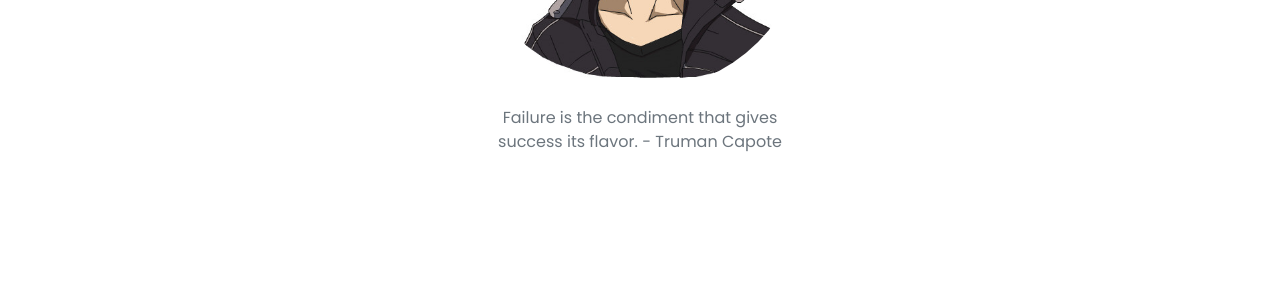
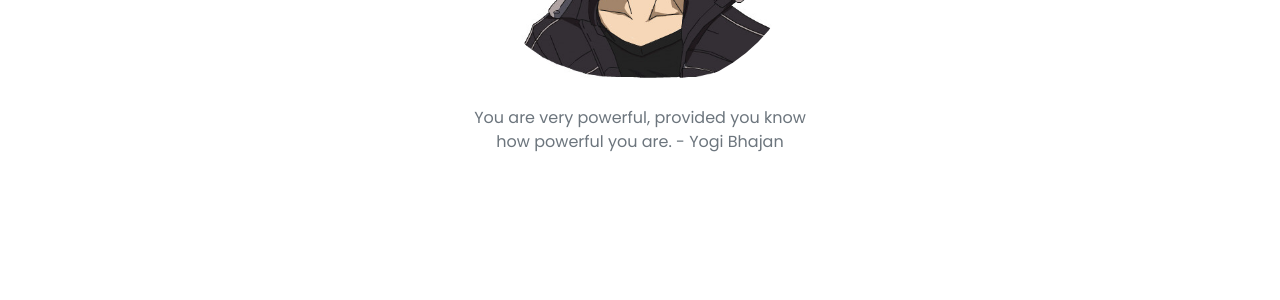
Before and after one commit to thaluu/thaluu.github.io, a Jekyll site: the page built from pages/index.md, in a window 1280 px wide. Shown: the part 405-705 px from the top of the page. Built offline with Jekyll 4.4.1, drawn with Linux system fonts in a browser that asks for light colours; nearby versions of some CDN libraries.

```diff
--- a/_data/qod.yml
+++ b/_data/qod.yml
@@ -1,2 +1,2 @@
-quote: Failure is the condiment that gives success its flavor.
-author: Truman Capote
+quote: You are very powerful, provided you know how powerful you are.
+author: Yogi Bhajan
```
